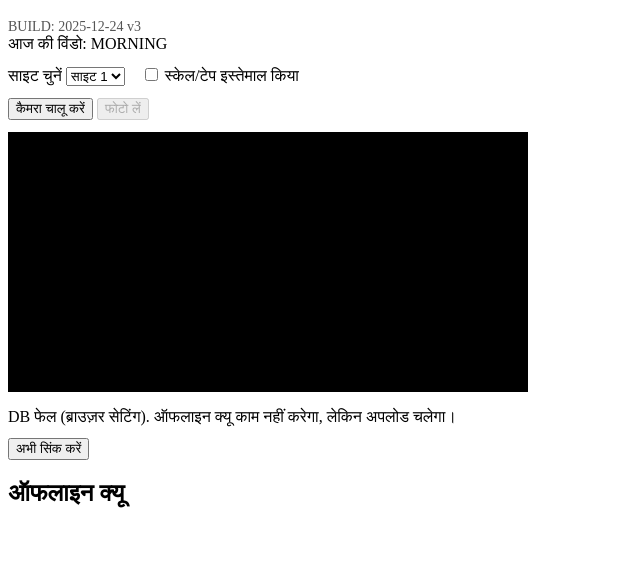
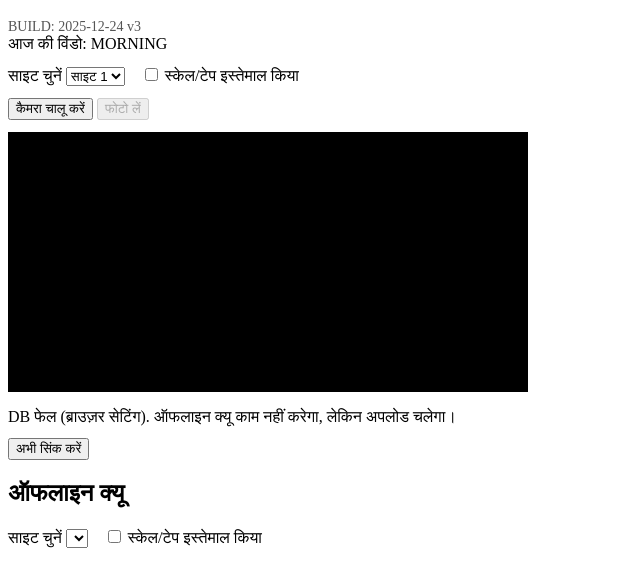
Before and after one commit to snevatia1/progress-monitor, a plain HTML site: page docs/index.html in a window 1280 px wide. Shown: the part 61-648 px from the top of the page, without its empty margins (0-640 px from the left). Drawn offline with Linux system fonts and the light colour scheme.

Commit message:
Add site selection and scale usage options

```diff
--- a/docs/index.html
+++ b/docs/index.html
@@ -60,3 +60,12 @@
   </script>
 </body>
 </html>
+<div style="margin:12px 0;">
+  <label>साइट चुनें</label>
+  <select id="siteSelect"></select>
+
+  <label style="margin-left:12px;">
+    <input type="checkbox" id="scaleUsed" />
+    स्केल/टेप इस्तेमाल किया
+  </label>
+</div>
```
